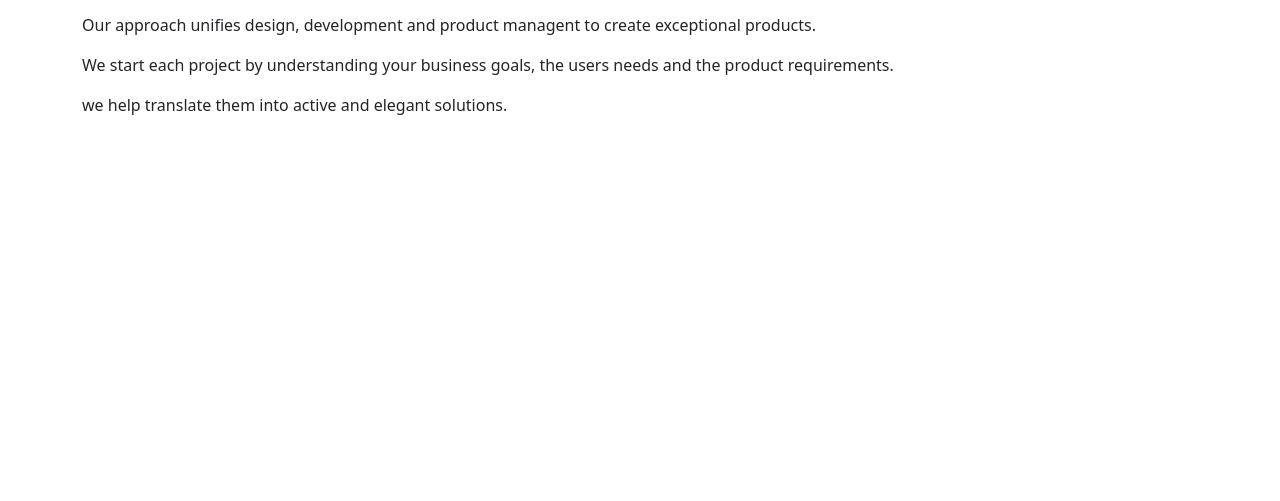
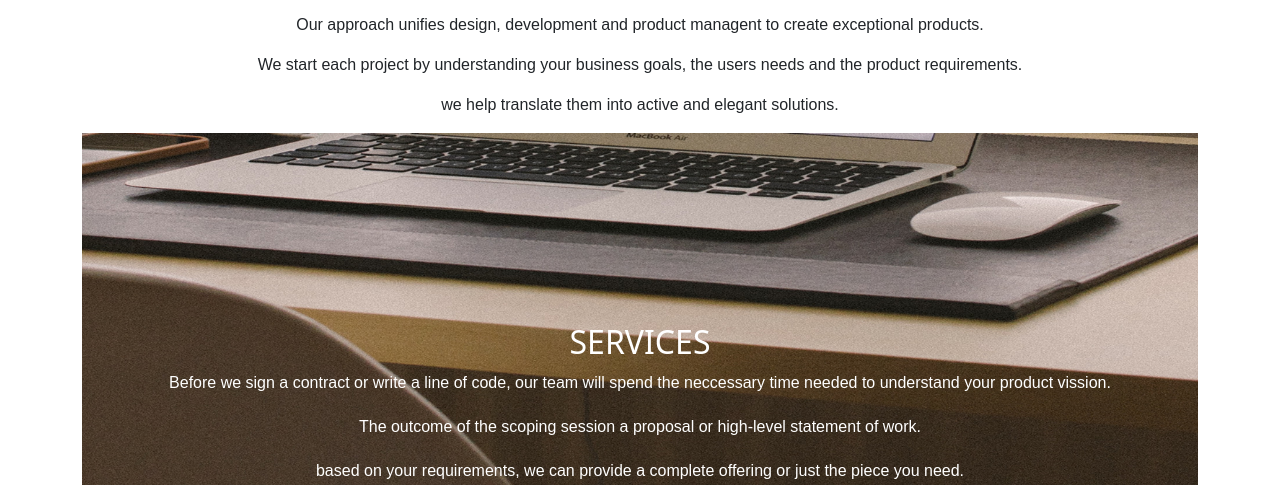
Before and after one commit to KoskeyB/DelaniStudio, a plain HTML site: page index.html in a window 1280 px wide. Shown: the part 761-1262 px from the top of the page. Before the commit the page ends 894 px from the top, so only its background shows below. Drawn offline with nearby package versions, Linux system fonts and the light colour scheme; files whose address does not match are found by name.

Commit message:
About us and services added

```diff
--- a/CSS/style.css
+++ b/CSS/style.css
@@ -27,10 +27,30 @@
     padding-bottom: 30px;
 
   }
-  #mouse-click {
-    animation: bounce 2s infinite;
-  }
 
-  .aboutus{
+  p {
+    text-align: center;
+    font-family: Arial, Helvetica, sans-serif;
+}
+
+h2 {
+    text-align: center;
+    position: relative;
+}
+.landing2{
+    background-image: url('/assets/backgrounds/s_image.jpg');
+    background-position: center center;
+    background-size: cover;
+    background-repeat: no-repeat;
+    color: white;
+    text-align: center;
+    padding-top:17%;
 
   }
+  .landing2 h1{
+    padding: 2px;
+    margin: 5px;
+  }
+  .landing2 p{
+    padding: 2px;
+  }
--- a/index.html
+++ b/index.html
@@ -43,5 +43,20 @@
                 <p>we help translate them into active and elegant solutions.</p>
               </div>
     </div>
+    <div class="landing2">
+        <h2>SERVICES</h2>
+        <p>
+          Before we sign a contract or write a line of code, our team will spend
+          the neccessary time needed to understand your product vission.
+        </p>
+        <p>
+          The outcome of the scoping session a proposal or high-level statement
+          of work.
+        </p>
+        <p>
+          based on your requirements, we can provide a complete offering or just
+          the piece you need.
+        </p>
+    </div>
 </body>
 </html>
```
